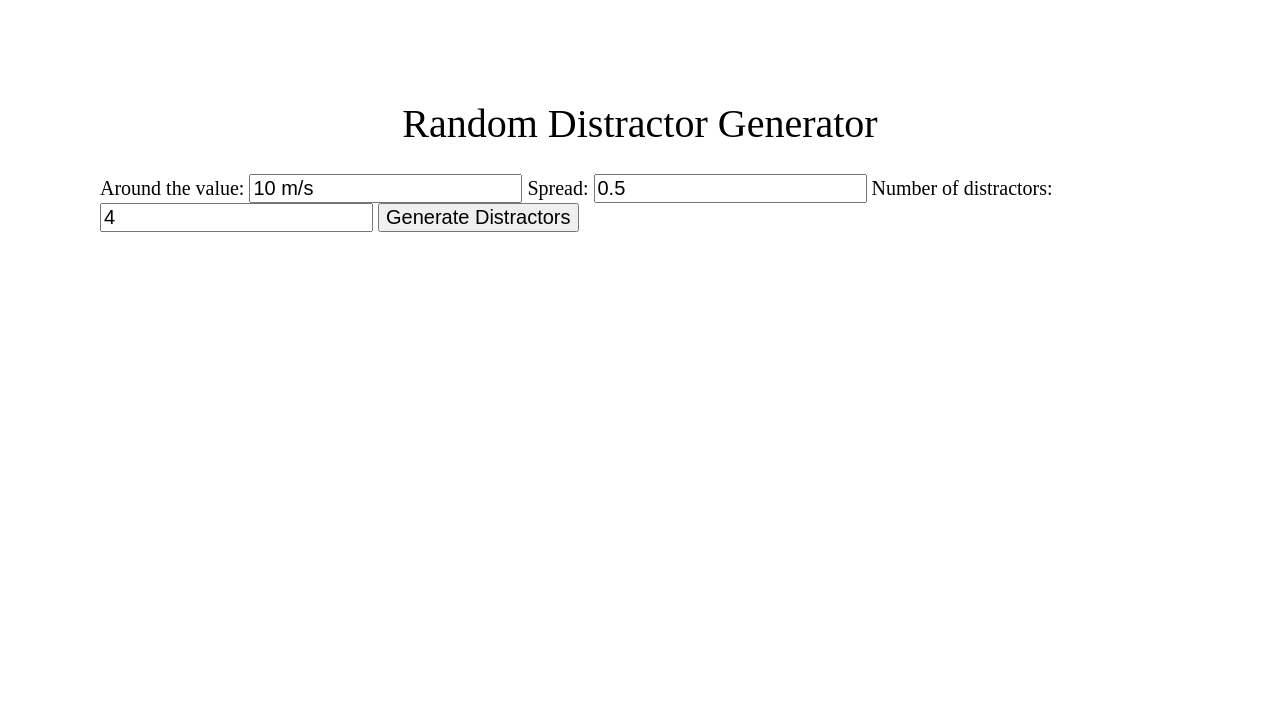
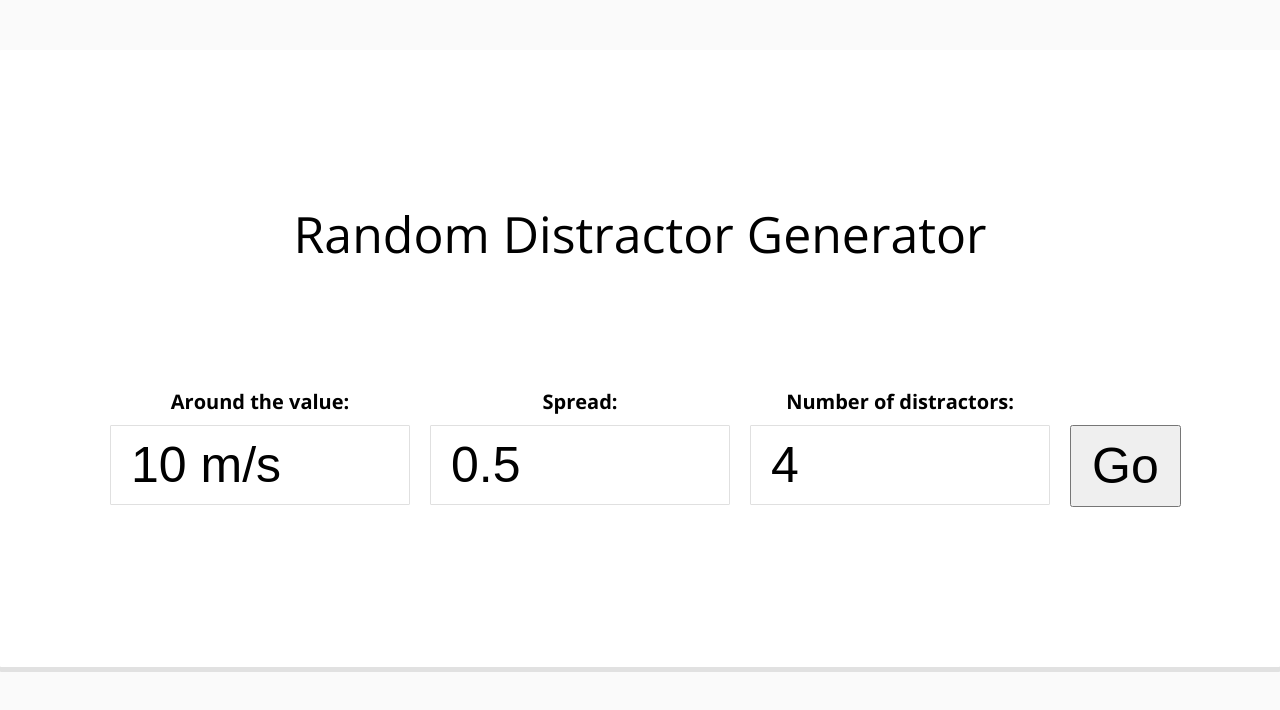
Before and after one commit to BM345/randomdistractorgenerator, a plain HTML site: page index.html in a window 1280 px wide. Drawn offline with nearby package versions, Linux system fonts and the light colour scheme; some packages are replaced by stand-ins of ours; a script that the page names is missing.

Commit message:
Improved styling a lot

```diff
--- a/app.js
+++ b/app.js
@@ -1,6 +1,6 @@
 var app = angular.module("RandomDistractorGenerator", []);
 
-app.controller("MainController", ["$scope", function MainController($scope){
+app.controller("MainController", ["$scope", function MainController($scope) {
 
   $scope.value = "10 m/s";
   $scope.spread = 0.5;
@@ -9,7 +9,7 @@ $scope.numberOfDistractors = 4;
   $scope.distractors = [];
 
 
-$scope.randomNumberAroundValue = function(value, spread){
+  $scope.randomNumberAroundValue = function(value, spread) {
 
     var absoluteSpread = value * spread;
 
@@ -18,15 +18,14 @@ return value + 2 * absoluteSpread * Math.random() - absoluteSpread;
 
   }
 
-$scope.splitValueIntoNumberAndUnits = function(value){
+  $scope.splitValueIntoNumberAndUnits = function(value) {
 
     var splitPoint = -1;
     var s = value.toString();
 
-for (var i = 0; i < s.length; i++){
+    for (var i = 0; i < s.length; i++) {
       c = s[i];
-  if ("0123456789.".indexOf(c) == -1)
-  {
+      if ("0123456789.".indexOf(c) == -1) {
         splitPoint = i;
         break;
       }
@@ -34,32 +33,34 @@ for (var i = 0; i < s.length; i++){
 
     console.log(splitPoint);
 
-return [s.slice(0, splitPoint), s.slice( splitPoint)];
+    return [s.slice(0, splitPoint), s.slice(splitPoint)];
 
 
 
   }
 
-$scope.getNumberOfSignificantFigures = function(numberString){
+  $scope.getNumberOfSignificantFigures = function(number) {
 
     var n = 0;
     var h = false;
+    var hasHadPoint = false;
+    var s = number.toString();
 
-for (var i = 0; i < numberString.length; i++){
-var c = numberString[i];
+    for (var i = 0; i < s.length; i++) {
+      var c = s[i];
 
-  if (h == false){
-    if ("123456789".indexOf(c) != -1){
+      if (h == false) {
+        if ("123456789".indexOf(c) != -1) {
           h = true;
-    }
-    else{
+        } else {
           continue;
         }
       }
-  if (h == true){
-    if ( c != "."){
-      n ++;
+      if (h == true) {
+        if (".".indexOf(c) == -1) {
+          n++;
         }
+
       }
     }
 
@@ -67,45 +68,21 @@ return n;
 
   }
 
-$scope.roundToNSignificantFigures = function (value, n) {
-  var abs = Math.abs(value);
-  var sign = Math.sign(value);
-  var a = abs;
-  var y = 0;
 
-
-    while (a < 1){
-      a = a * 10;
-      y++;
-    }
-
-        while (a >= 10){
-          a = a / 10;
-          y--;
-        }
-
-        a = a * Math.pow(10, n);
-        a = Math.round(a);
-        a = a / Math.pow(10, n);
-        a = a * Math.pow(10, -y);
-
-        return sign *a;
-
-
-
-}
-
-  $scope.generateDistractors = function () {
+  $scope.generateDistractors = function() {
 
     var value2 = $scope.splitValueIntoNumberAndUnits($scope.value);
-var v = parseFloat( value2[0])
-var sf = parseInt( $scope.getNumberOfSignificantFigures(value2[0].toString()));
+    var v = parseFloat(value2[0])
+    var sf = parseInt($scope.getNumberOfSignificantFigures(value2[0].toString()));
 
     $scope.distractors = [];
 
-for (var i = 0; i < $scope.numberOfDistractors; i++){
+    for (var i = 0; i < $scope.numberOfDistractors; i++) {
 
-  $scope.distractors.push({"i":i,"value":  $scope.randomNumberAroundValue(v, $scope.spread).toPrecision( sf) + value2[1]});
+      $scope.distractors.push({
+        "i": i,
+        "value": $scope.randomNumberAroundValue(v, $scope.spread).toPrecision(sf) + value2[1]
+      });
     }
 
 
--- a/index.html
+++ b/index.html
@@ -1,24 +1,38 @@
 <html ng-app="RandomDistractorGenerator">
+
 <head>
   <script src="https://ajax.googleapis.com/ajax/libs/angularjs/1.6.10/angular.min.js" type="text/javascript"></script>
+  <script src="https://cdnjs.cloudflare.com/ajax/libs/clipboard.js/2.0.0/clipboard.min.js"></script>
   <script src="app.js" type="text/javascript"></script>
+  <link href="https://fonts.googleapis.com/css?family=Open+Sans:300,300i,400,400i,700" rel="stylesheet">
   <link href="style.css" type="text/css" rel="stylesheet" />
 </head>
+
 <body ng-controller="MainController">
   <div class="mainbox">
     <h1>Random Distractor Generator</h1>
     <div class="inputs">
+      <div class="inputColumn">
         <label for="value">Around the value: </label>
         <input type="text" name="value" id="value" ng-model="value" />
+      </div>
+      <div class="inputColumn">
         <label for="spread">Spread: </label>
         <input type="text" name="spread" id="spread" ng-model="spread" />
+      </div>
+      <div class="inputColumn">
         <label for="numberOfDistractors">Number of distractors:</label>
         <input type="number" name="numberOfDistractors" id="numberOfDistractors" ng-model="numberOfDistractors" />
-<button ng-click="generateDistractors()">Generate Distractors</button>
+      </div>
+      <div class="inputColumn">
+        <p class="fakeLabel">&nbsp;</p>
+        <button class="generateDistractors" ng-click="generateDistractors()">Go</button>
+      </div>
     </div>
     <div class="distractors">
       <div ng-repeat="distractor in distractors">{{distractor.value}}</div>
     </div>
   </div>
 </body>
+
 </html>
--- a/style.css
+++ b/style.css
@@ -1,24 +1,84 @@
-body{
-  margin:100px;
+body {
+  margin: 0px;
+  padding: 0px;
   font-weight: lighter;
   font-size: 20px;
+  font-family: "Open Sans", sans-serif;
+  background-color: #FAFAFA;
 }
-.mainbox{
-  margin:100px auto;
+
+.mainbox {
+  margin: 50px auto;
+  padding: 100px;
   max-width: 1200px;
+  background-color: #FFFFFF;
+  box-shadow: 0px 5px 0px rgba(0, 0, 0, 0.1);
+  border-radius: 1px;
 }
-h1{
+
+h1 {
   text-align: center;
   font-weight: inherit;
+  font-size: 50px;
+  padding: 0px;
+  margin: 50px 0px 100px 0px;
 }
-input{
- font-size: inherit;
- font-weight: inherit;
+
+.inputs {
+  display: flex;
+  flex-direction: row;
+  align-items: flex-start;
 }
-button{
+
+.inputColumn {
+  display: flex;
+  flex-direction: column;
+  margin: 10px;
+}
+
+p {
+  padding: 0px;
+  margin: 0px;
+}
+
+label, .fakeLabel {
+  padding: 10px 0px;
+  font-weight: bold;
+  text-align: center;
+}
+
+input {
   font-size: inherit;
   font-weight: inherit;
 }
-.distractors{
-  font-size: 40px;
+
+input[type="text"], input[type="number"] {
+  padding: 10px 20px;
+  font-size: 50px;
+  max-width: 300px;
+  border-radius: 1px;
+  border: 1px solid #E0E0E0;
 }
+
+input[type="text"]:focus, input[type="number"]:focus {
+  outline: none;
+  border: 1px solid blue;
+}
+
+button {
+  font-size: inherit;
+  font-weight: inherit;
+  margin: 0px;
+}
+
+.generateDistractors {
+  padding: 10px 20px;
+  font-size: 50px;
+  max-width: 300px;
+}
+
+.distractors {
+  font-size: 50px;
+  text-align: center;
+  margin: 50px;
+}
```
Lines whose indentation alone changed are shown as unchanged.
